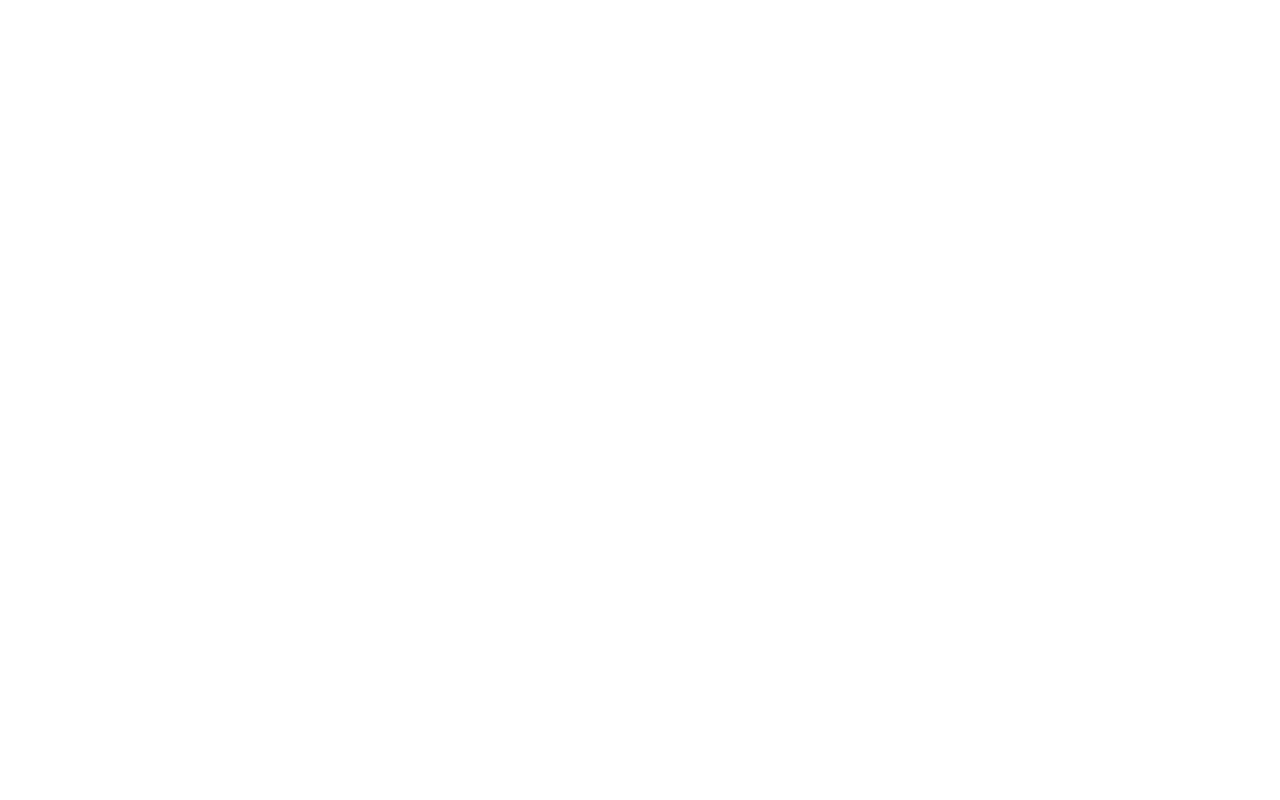
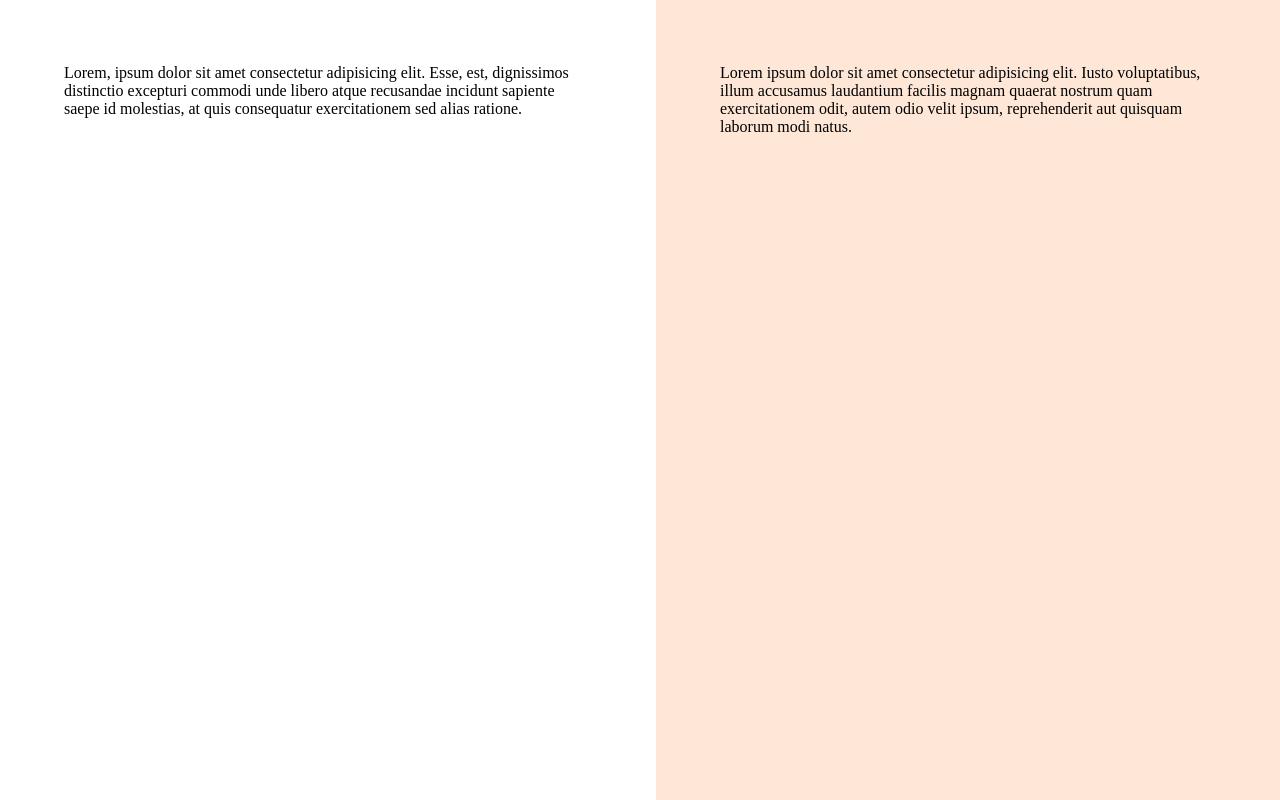
Before and after one commit to KauaEngineer/Enrolment-Form, a plain HTML site: page index.html in a window 1280 px wide. Drawn offline with Linux system fonts and the light colour scheme.

Commit message:
layout css

```diff
--- a/index.html
+++ b/index.html
@@ -12,6 +12,18 @@
     <link rel="stylesheet" href="styles/index.css">
 </head>
 <body>
+    <div id="app">
+        <main>
+            <div class="main-container">
+                Lorem, ipsum dolor sit amet consectetur adipisicing elit. Esse, est, dignissimos distinctio excepturi commodi unde libero atque recusandae incidunt sapiente saepe id molestias, at quis consequatur exercitationem sed alias ratione.
+            </div>
+        </main>
 
+        <aside>
+            <div class="aside-container">
+                Lorem ipsum dolor sit amet consectetur adipisicing elit. Iusto voluptatibus, illum accusamus laudantium facilis magnam quaerat nostrum quam exercitationem odit, autem odio velit ipsum, reprehenderit aut quisquam laborum modi natus.
+            </div>
+        </aside>
+    </div>
 </body>
 </html>
--- a/styles/global.css
+++ b/styles/global.css
@@ -1,3 +1,9 @@
+*{
+    margin:0;
+    padding: 0;
+    border-sizing: border-box;
+}
+
 :root {
     --font-family: 'Poppins', sans-serif;
     --text: 400 1rem/1.5 var(--font-family);
@@ -14,3 +20,7 @@
     --stroke-highlight: #F3541C;
     --semantic-error: #DC2626;
 }
+
+body {
+    overflow: hidden;
+}
--- a/styles/index.css
+++ b/styles/index.css
@@ -1 +1,2 @@
 @import url(global.css);
+@import url(layout.css);
--- /dev/null
+++ b/styles/layout.css
@@ -0,0 +1,27 @@
+#app{
+    display: grid;
+    grid-template-columns: 51.25% 48.75%;
+
+    height: 100vh;
+    overflow: hidden;
+}
+
+main {
+    overflow: auto;
+    padding: 4rem;
+
+    & .main-container{
+        max-width: 33rem;
+        margin-left: auto;
+
+    }
+}
+
+aside {
+    padding: 4rem;
+    background-color: var(--surface-secondary);
+
+    & .aside-container{
+        max-width: 31rem;
+    }
+}
```
